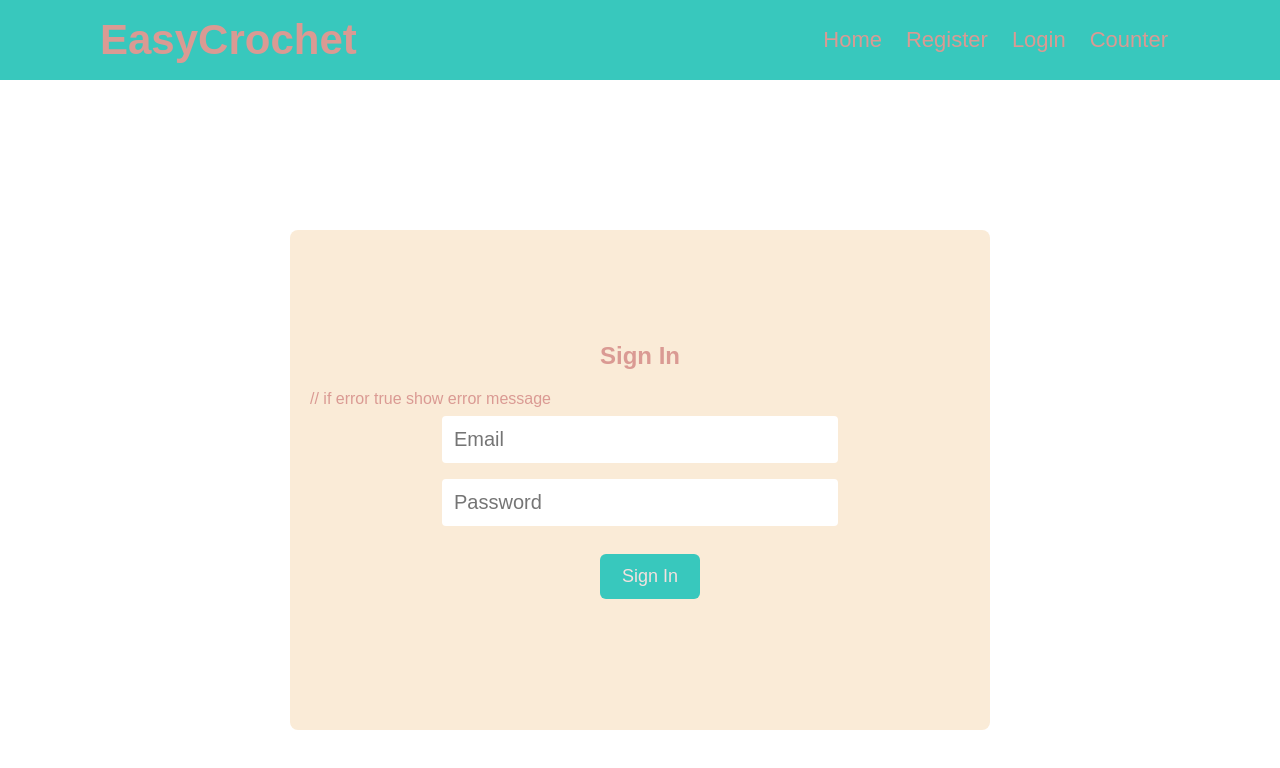
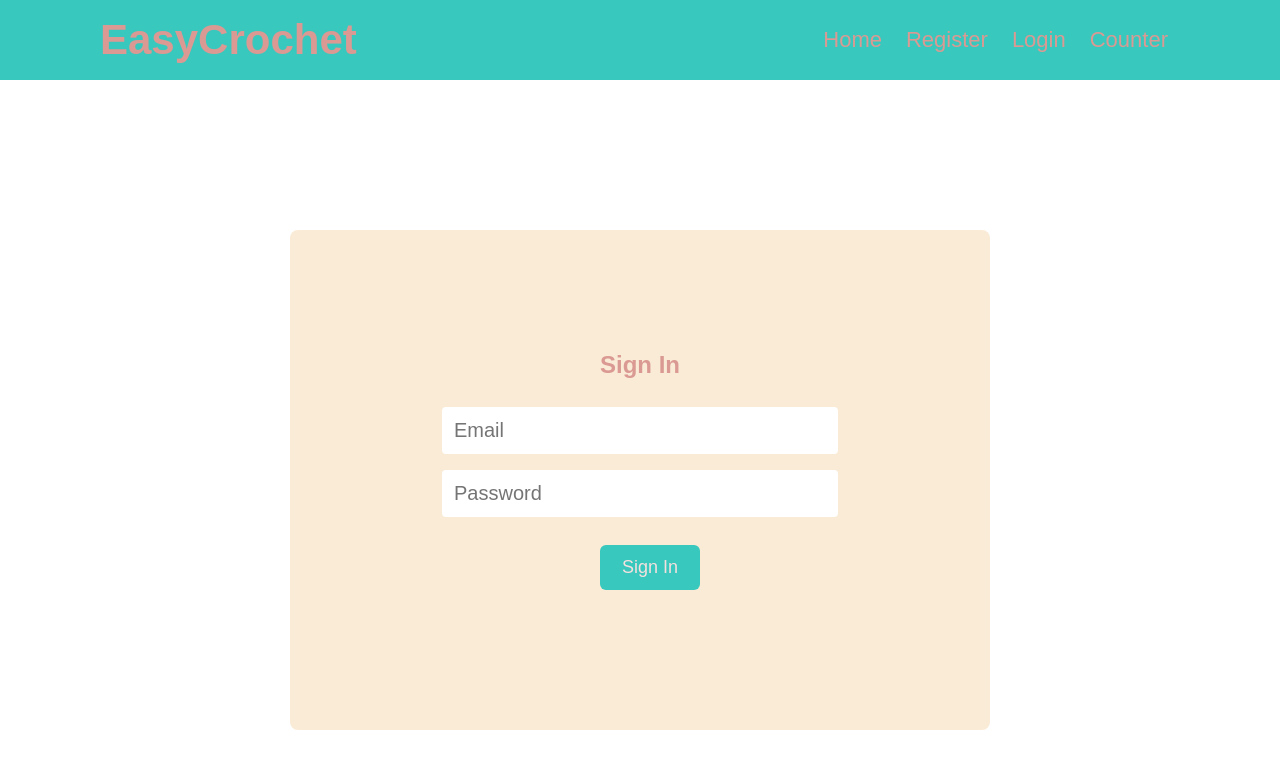
Before and after one commit to ajdinhusetovic/easy-crochet, a React (Vite) app: page /login in a window 1280 px wide. Shown: the top 768 px of the page. Built offline with nearby package versions, Linux system fonts and the light colour scheme; no server answers; a web font is replaced by a local one.

Commit message:
fix error message bug

```diff
--- a/src/pages/Login.jsx
+++ b/src/pages/Login.jsx
@@ -24,7 +24,6 @@ export const Login = () => {
             <div className="login">
                 <h1>Sign In</h1>
                 <div className="inputs">
-                    // if error true show error message
                     {error && (
                         <p className="error-message">{error}</p>
                     )}
```
